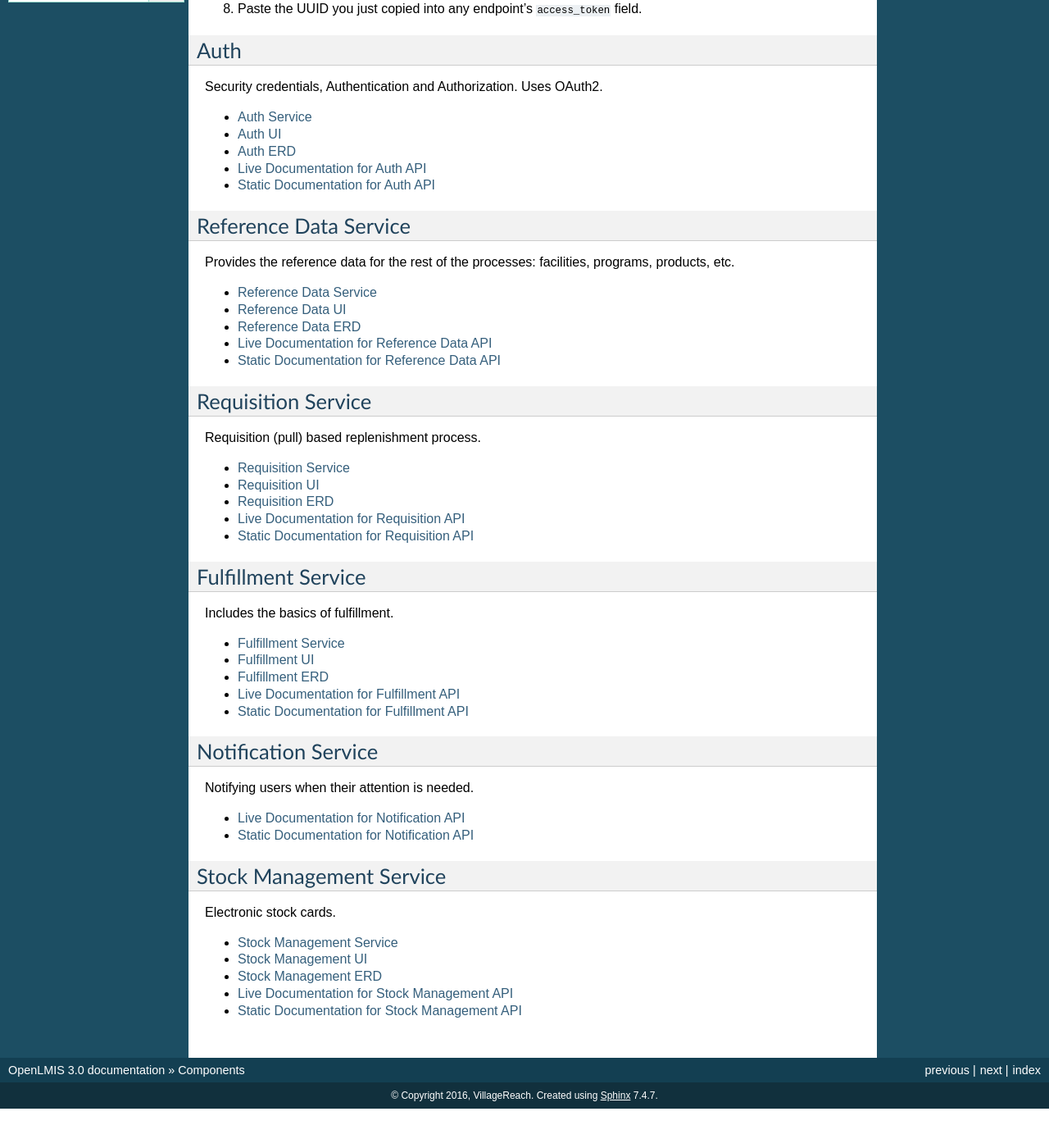
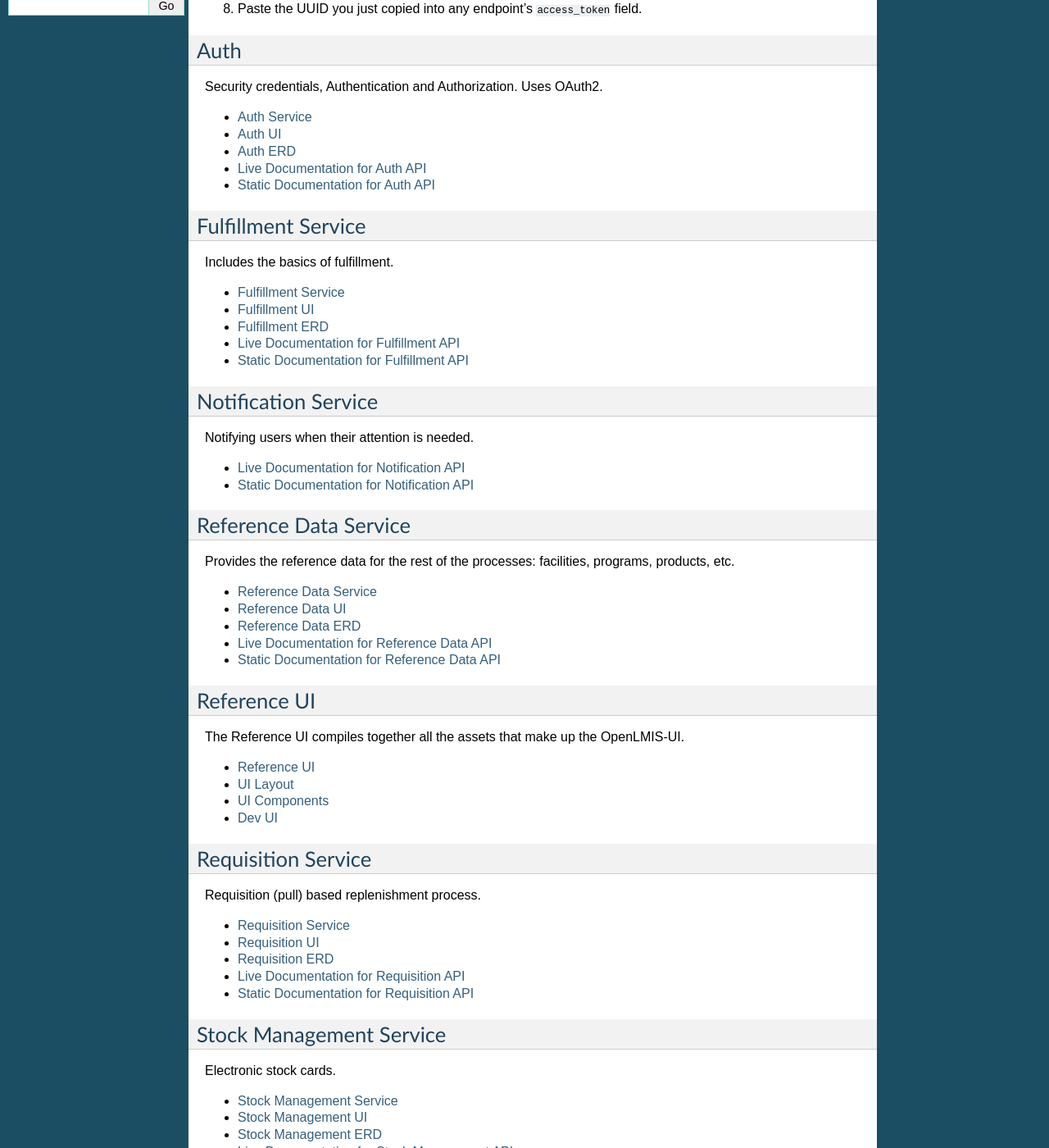
Before and after one commit to OpenLMIS/openlmis-ref-distro, a Sphinx documentation site: the page built from docs/source/components/index.rst, in a window 1280 px wide and 1400 px high, scrolled down 498 px. Shown: the whole window at 82% size. Built offline with Sphinx 7.4.7, drawn with Linux system fonts in a browser that asks for light colours; pages that are not in the unit, such as notebooks, are missing from menus; before the commit the page ends 1850 px from its top, so only the background shows below that; some of the changed lines change nothing that is shown; some of the changed text lies outside the part shown.

Commit message:
OLMIS-2503: Added section for Reference-UI

```diff
--- a/docs/source/collect-docs.py
+++ b/docs/source/collect-docs.py
@@ -18,6 +18,9 @@
 urllib.urlretrieve("https://raw.githubusercontent.com/OpenLMIS/openlmis-requisition-ui/master/README.md", "components/requisitionUI.md")
 urllib.urlretrieve("https://raw.githubusercontent.com/OpenLMIS/openlmis-fulfillment-ui/master/README.md", "components/fulfillmentUI.md")
 urllib.urlretrieve("https://raw.githubusercontent.com/OpenLMIS/openlmis-stockmanagement-ui/master/README.md", "components/stockmanagementUI.md")
+urllib.urlretrieve("https://raw.githubusercontent.com/OpenLMIS/openlmis-dev-ui/master/README.md", "components/devUI.md")
+urllib.urlretrieve("https://raw.githubusercontent.com/OpenLMIS/openlmis-ui-components/master/README.md", "components/uiComponents.md")
+urllib.urlretrieve("https://raw.githubusercontent.com/OpenLMIS/openlmis-ui-layout/master/README.md", "components/uiLayout.md")
 
 #conventions
 urllib.urlretrieve("https://raw.githubusercontent.com/OpenLMIS/openlmis-template-service/master/STYLE-GUIDE.md", "conventions/codeStyleguide.md")
--- a/docs/source/components/index.rst
+++ b/docs/source/components/index.rst
@@ -35,6 +35,27 @@
 - `Live Documentation for Auth API <http://test.openlmis.org/auth/docs/#/default>`_
 - `Static Documentation for Auth API <http://build.openlmis.org/job/OpenLMIS-auth-service/lastSuccessfulBuild/artifact/build/resources/main/api-definition.html>`_
 
+*******************
+Fulfillment Service
+*******************
+
+Includes the basics of fulfillment.
+
+- `Fulfillment Service <fulfillmentService.html>`_
+- `Fulfillment UI <fulfillmentUI.html>`_
+- `Fulfillment ERD <erd-fulfillment.html>`_
+- `Live Documentation for Fulfillment API <http://test.openlmis.org/fulfillment/docs/#/default>`_
+- `Static Documentation for Fulfillment API <http://build.openlmis.org/job/OpenLMIS-fulfillment-service/lastSuccessfulBuild/artifact/build/resources/main/api-definition.html>`_
+
+********************
+Notification Service
+********************
+
+Notifying users when their attention is needed.
+
+- `Live Documentation for Notification API <http://test.openlmis.org/notification/docs/#/default>`_
+- `Static Documentation for Notification API <http://build.openlmis.org/job/OpenLMIS-notification-service/lastSuccessfulBuild/artifact/build/resources/main/api-definition.html>`_
+
 **********************
 Reference Data Service
 **********************
@@ -42,10 +63,21 @@
 Provides the reference data for the rest of the processes: facilities, programs, products, etc.
 
 - `Reference Data Service <referencedataService.html>`_
-- `Reference Data UI <https://github.com/OpenLMIS/openlmis-referencedata-ui.html>`_
+- `Reference Data UI <referencedataUI.html>`_
 - `Reference Data ERD <erd-referencedata.html>`_
 - `Live Documentation for Reference Data API <http://test.openlmis.org/referencedata/docs/#/default>`_
 - `Static Documentation for Reference Data API <http://build.openlmis.org/job/OpenLMIS-referencedata-service/lastSuccessfulBuild/artifact/build/resources/main/api-definition.html>`_
+
+************
+Reference UI
+************
+
+The Reference UI compiles together all the assets that make up the OpenLMIS-UI.
+
+- `Reference UI <referenceUI.html>`_
+- `UI Layout <uiLayout.html>`_
+- `UI Components <uiComponents.html>`_
+- `Dev UI <devUI.html>`_
 
 *******************
 Requisition Service
@@ -59,35 +91,14 @@
 - `Live Documentation for Requisition API <http://test.openlmis.org/requisition/docs/#/default>`_
 - `Static Documentation for Requisition API <http://build.openlmis.org/job/OpenLMIS-requisition-service/lastSuccessfulBuild/artifact/build/resources/main/api-definition.html>`_
 
-*******************
-Fulfillment Service
-*******************
-
-Includes the basics of fulfillment.
-
-- `Fulfillment Service <fulfillmentService>`_
-- `Fulfillment UI <fulfillmentUI>`_
-- `Fulfillment ERD <erd-fulfillment>`_
-- `Live Documentation for Fulfillment API <http://test.openlmis.org/fulfillment/docs/#/default>`_
-- `Static Documentation for Fulfillment API <http://build.openlmis.org/job/OpenLMIS-fulfillment-service/lastSuccessfulBuild/artifact/build/resources/main/api-definition.html>`_
-
-********************
-Notification Service
-********************
-
-Notifying users when their attention is needed.
-
-- `Live Documentation for Notification API <http://test.openlmis.org/notification/docs/#/default>`_
-- `Static Documentation for Notification API <http://build.openlmis.org/job/OpenLMIS-notification-service/lastSuccessfulBuild/artifact/build/resources/main/api-definition.html>`_
-
 *************************
 Stock Management Service
 *************************
 
 Electronic stock cards.
 
-- `Stock Management Service <stockmanagementService>`_
-- `Stock Management UI <stockmanagementUI>`_
-- `Stock Management ERD <erd-stockmanagement>`_
+- `Stock Management Service <stockmanagementService.html>`_
+- `Stock Management UI <stockmanagementUI.html>`_
+- `Stock Management ERD <erd-stockmanagement.html>`_
 - `Live Documentation for Stock Management API <http://test.openlmis.org/stockmanagement/docs/#/default>`_
 - `Static Documentation for Stock Management API <http://build.openlmis.org/job/OpenLMIS-stockmanagement-service/lastSuccessfulBuild/artifact/build/resources/main/api-definition.html>`_
```
